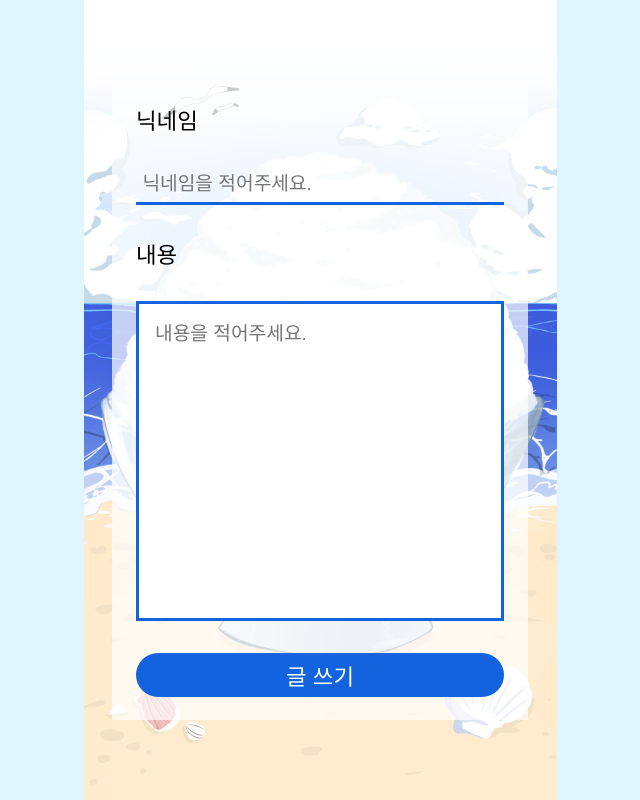
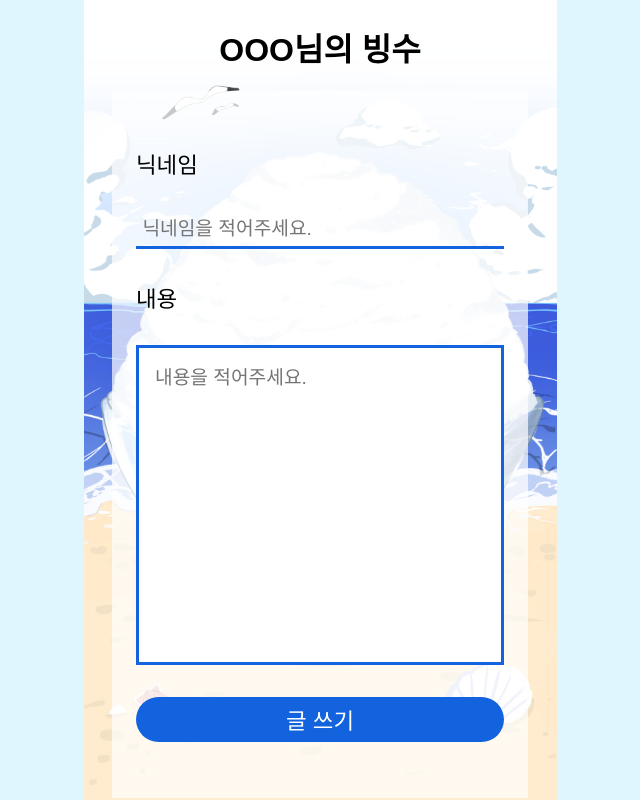
Before and after one commit to heading1/WYLSBingsu, a React app in the folder client/: page /1/write in a window 1280 px wide. Shown: the whole page, without its empty margins (320-960 px from the left). Built offline with nearby package versions, Linux system fonts and the light colour scheme; a web font is replaced by a local one.

Commit message:
[#110]style: WritePage form 스타일 수정

```diff
--- a/client/src/pages/write-page/WritePage.tsx
+++ b/client/src/pages/write-page/WritePage.tsx
@@ -3,11 +3,12 @@ import ArticleForm from './components/ArticleForm';
 import useDeviceViewport from '@/common/hooks/useDeviceViewport';
 
 const WritePage: React.FC = () => {
-  const { deviceWidth, deviceHeight } = useDeviceViewport();
+  const { deviceHeight } = useDeviceViewport();
 
   return (
     <Wrapper deviceHeight={deviceHeight}>
-      <ArticleForm deviceWidth={deviceWidth}>
+      <h1>OOO님의 빙수</h1>
+      <ArticleForm>
         <SubmitButton>글 쓰기</SubmitButton>
       </ArticleForm>
     </Wrapper>
--- a/client/src/pages/write-page/WritePageStyle.tsx
+++ b/client/src/pages/write-page/WritePageStyle.tsx
@@ -4,7 +4,8 @@ import bingsuSrc from '@/assets/images/bingsu.jpeg';
 
 export const Wrapper = styled.div<DeviceViewport>`
   display: flex;
-  height: ${(props) => props.deviceHeight};
+  height: 100vh;
+  max-height: ${(props) => props.deviceHeight};
   background: url(${bingsuSrc}) no-repeat center/auto 100%;
   background-color: ${(props) => props.theme.point4};
   justify-content: center;
--- a/client/src/pages/write-page/components/ArticleForm.tsx
+++ b/client/src/pages/write-page/components/ArticleForm.tsx
@@ -1,13 +1,13 @@
 import { Wrapper, NicknameInput, ArticleInput } from './ArticleFormStyle';
 
 interface ArticleProps {
-  deviceWidth: string | undefined;
   children: React.ReactNode;
+  modal?: boolean;
 }
 
-const ArticleForm: React.FC<ArticleProps> = ({ deviceWidth, children }) => {
+const ArticleForm: React.FC<ArticleProps> = ({ children, modal }) => {
   return (
-    <Wrapper deviceWidth={deviceWidth}>
+    <Wrapper>
       <label htmlFor="nickname">닉네임</label>
       <NicknameInput
         type="text"
--- a/client/src/pages/write-page/components/ArticleFormStyle.tsx
+++ b/client/src/pages/write-page/components/ArticleFormStyle.tsx
@@ -1,11 +1,10 @@
 import styled from 'styled-components';
-import { DeviceViewport } from '@/types/interfaces';
 
-export const Wrapper = styled.div<DeviceViewport>`
+export const Wrapper = styled.div`
   display: flex;
-  width: ${(props) => props.deviceWidth};
-  height: 80%;
-  padding: 0 1.5rem;
+  width: 95%;
+  max-width: 26rem;
+  padding: 3.5rem 1.5rem;
   background-color: rgba(255, 255, 255, 0.7);
   flex-direction: column;
   justify-content: center;
```
